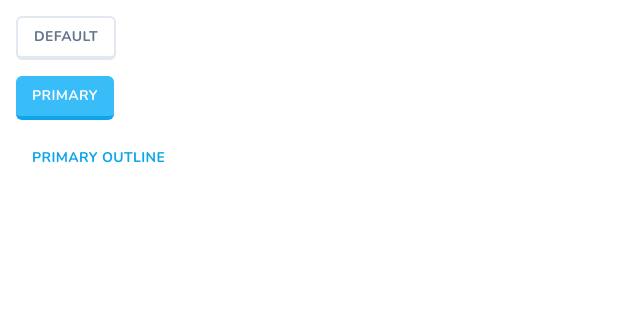
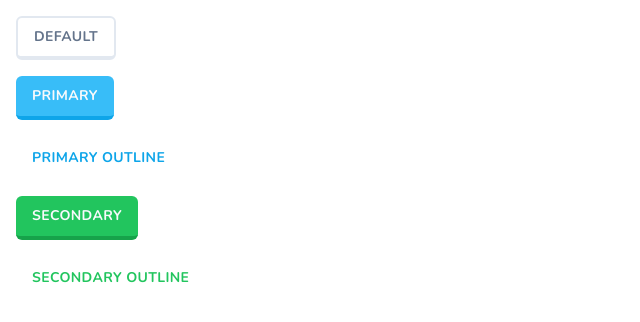
Before and after one commit to EvanBond7/duolingo-clone, a Next.js app: page /buttons in a window 1280 px wide. Shown: the top 322 px of the page, without its empty margins (0-640 px from the left). Built offline with nearby package versions, Linux system fonts and the light colour scheme.

Commit message:
feat (button): add styling for  secondary buttons

```diff
--- a/app/buttons/page.tsx
+++ b/app/buttons/page.tsx
@@ -6,6 +6,8 @@
       <Button>Default</Button>
       <Button variant={'primary'}>Primary</Button>
       <Button variant={'primaryOutline'}>Primary Outline</Button>
+      <Button variant={'secondary'}>Secondary</Button>
+      <Button variant={'secondaryOutline'}>Secondary Outline</Button>
     </div>
   );
 };
--- a/components/ui/button.tsx
+++ b/components/ui/button.tsx
@@ -14,6 +14,9 @@
         primary:
           'bg-sky-400 text-primary-foreground hover:bg-sky-400/90 border-sky-500 border-b-4 active:border-b-0 ',
         primaryOutline: 'bg-white text-sky-500 hover:bg-slate-100',
+        secondary:
+          'bg-green-500 text-primary-foreground hover:bg-green-500/90 border-green-600 border-b-4 active:border-b-0 ',
+        secondaryOutline: 'bg-white text-green-500 hover:bg-slate-100',
       },
       size: {
         default: 'h-11 px-4 py-2',
```
